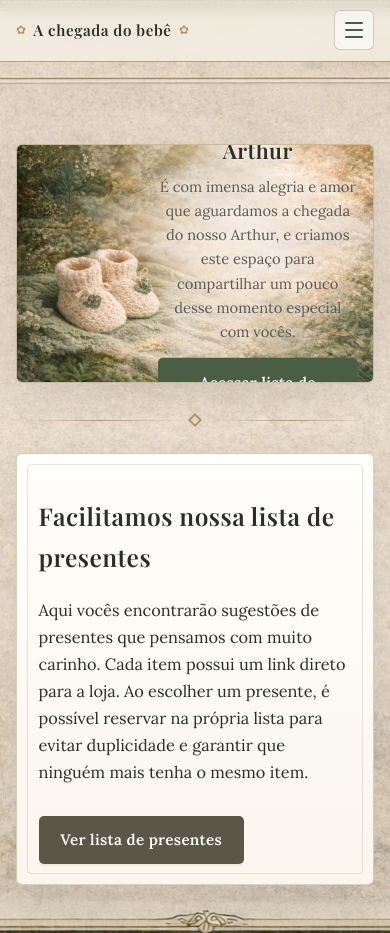
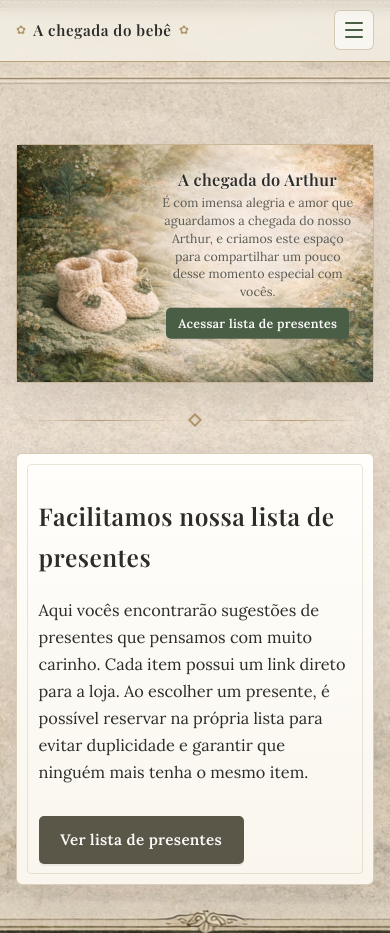
Before and after one commit to mariliasrv/site-arthur, a Flask app: page / in a window 390 px wide. Run offline with Flask 3, Linux system fonts and the light colour scheme; some web fonts are replaced.

Commit message:
Hero mobile: fontes menores, botão compacto, overflow visível
Made-with: Cursor

```diff
--- a/static/css/app.css
+++ b/static/css/app.css
@@ -19,15 +19,19 @@
   --hero-m-right-min: 0.5rem;
   --hero-m-right-pref: 4vw;
   --hero-m-right-max: 1rem;
-  --hero-m-top-min: 32%;
-  --hero-m-top-mid: 26vh;
-  --hero-m-top-max: 50%;
+  --hero-m-top-min: 28%;
+  --hero-m-top-mid: 24vh;
+  --hero-m-top-max: 46%;
   --hero-m-text-width-pct: 56%;
   --hero-m-text-width-max: 15.5rem;
-  --hero-m-p-size: 0.92rem;
-  --hero-m-h1-min: 1.35rem;
-  --hero-m-h1-vw: 5vw;
-  --hero-m-h1-max: 1.65rem;
+  --hero-m-p-size: 0.78rem;
+  --hero-m-p-line: 1.42;
+  --hero-m-h1-min: 1.02rem;
+  --hero-m-h1-vw: 3.6vw;
+  --hero-m-h1-max: 1.28rem;
+  --hero-m-cta-pad-y: 0.48rem;
+  --hero-m-cta-pad-x: 0.75rem;
+  --hero-m-cta-font: 0.78rem;
 }
 
 * {
@@ -720,6 +724,11 @@ button.gift-action-btn {
 
 /* Celular: texto só na faixa clara (direita da imagem), não sobre o verde escuro */
 @media (max-width: 719px) {
+  .hero-frame--home {
+    overflow: visible;
+    margin-bottom: 0.35rem;
+  }
+
   .hero-text-inner {
     left: auto;
     right: clamp(
@@ -736,14 +745,28 @@ button.gift-action-btn {
   .hero-text p {
     max-width: 100%;
     font-size: var(--hero-m-p-size);
+    line-height: var(--hero-m-p-line);
   }
 
   .hero-text h1 {
+    margin-bottom: 0.28rem;
     font-size: clamp(
       var(--hero-m-h1-min),
       var(--hero-m-h1-vw),
       var(--hero-m-h1-max)
     );
+    line-height: 1.2;
+  }
+
+  .hero-text-inner .btn-cta {
+    margin-top: 0.45rem;
+    padding: var(--hero-m-cta-pad-y) var(--hero-m-cta-pad-x);
+    font-size: var(--hero-m-cta-font);
+    line-height: 1.25;
+    max-width: 100%;
+    box-sizing: border-box;
+    word-break: break-word;
+    hyphens: auto;
   }
 }
 
```
